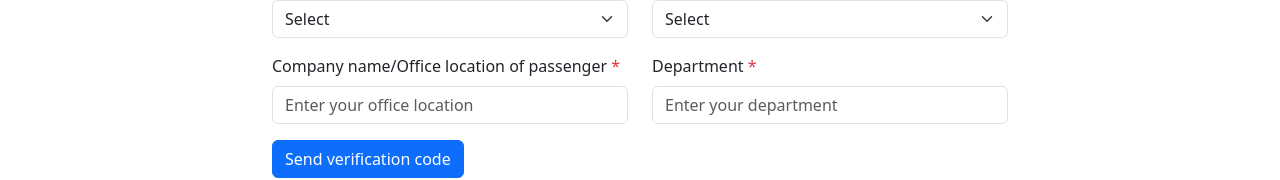
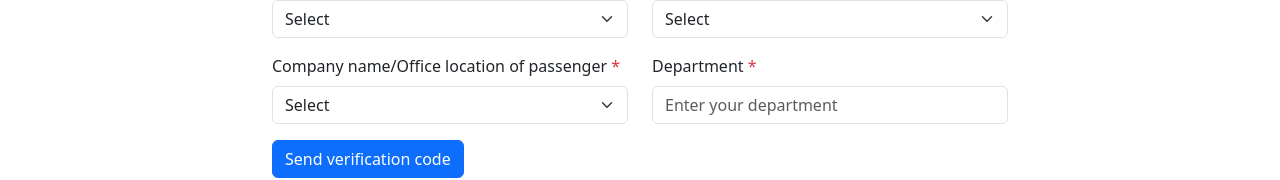
Before and after one commit to abhijoshi2k/trip-manager, a website: page docs/register.html in a window 1280 px wide. Shown: the part 797-977 px from the top of the page. Drawn offline with nearby package versions, Linux system fonts and the light colour scheme.

Commit message:
register

```diff
--- a/docs/register.html
+++ b/docs/register.html
@@ -308,14 +308,68 @@
 											passenger
 											<span class="text-danger">*</span>
 										</label>
-										<input
-											type="text"
-											class="form-control"
+										<select
+											class="form-select"
 											id="office_location"
 											name="office_location"
-											placeholder="Enter your office location"
 											required
-										/>
+										>
+											<option
+												value="null"
+												id="office_location-select"
+											>
+												Select
+											</option>
+											<option value="Worley (NEH)">
+												Worley (NEH)
+											</option>
+											<option value="Worley (Gigaplex)">
+												Worley (Gigaplex)
+											</option>
+											<option value="JACOBS">
+												JACOBS
+											</option>
+											<option value="Tecnimont (Malad)">
+												Tecnimont (Malad)
+											</option>
+											<option
+												value="Tecnimont (Gigaplex)"
+											>
+												Tecnimont (Gigaplex)
+											</option>
+											<option value="Toyo">Toyo</option>
+											<option value="GS Engg.">
+												GS Engg.
+											</option>
+											<option value="Burns & Mcdonell">
+												Burns & Mcdonell
+											</option>
+											<option value="B & V">B & V</option>
+											<option value="AirProduct">
+												AirProduct
+											</option>
+											<option value="Thyssenkrup">
+												Thyssenkrup
+											</option>
+											<option value="NPCC">NPCC</option>
+											<option value="KENT">KENT</option>
+											<option value="TPL">TPL</option>
+											<option value="RIL">RIL</option>
+											<option value="Flour">Flour</option>
+											<option value="Cyient">
+												Cyient
+											</option>
+											<option value="TCE">TCE</option>
+											<option value="Technip">
+												Technip
+											</option>
+											<option value="L & T">L & T</option>
+											<option
+												value="Others - Retired, Relative, etc"
+											>
+												Others - Retired, Relative, etc
+											</option>
+										</select>
 									</div>
 								</div>
 
@@ -530,15 +584,23 @@
 				}
 			};
 
+			let boarding = document.getElementById('boarding');
+			let alighting = document.getElementById('alighting');
+			let office_location = document.getElementById('office_location');
+
 			const requestVerificationCode = () => {
-				// boarding/alighting must have a value
-				if (document.getElementById('boarding').value == 'null') {
+				// boarding/alighting/office must have a value
+				if (boarding.value == 'null') {
 					alert('Please select boarding station');
+					boarding.focus();
 					return;
-				} else if (
-					document.getElementById('alighting').value == 'null'
-				) {
+				} else if (alighting.value == 'null') {
 					alert('Please select alighting station');
+					alighting.focus();
+					return;
+				} else if (office_location.value == 'null') {
+					alert('Please select office location');
+					office_location.focus();
 					return;
 				}
 
```
